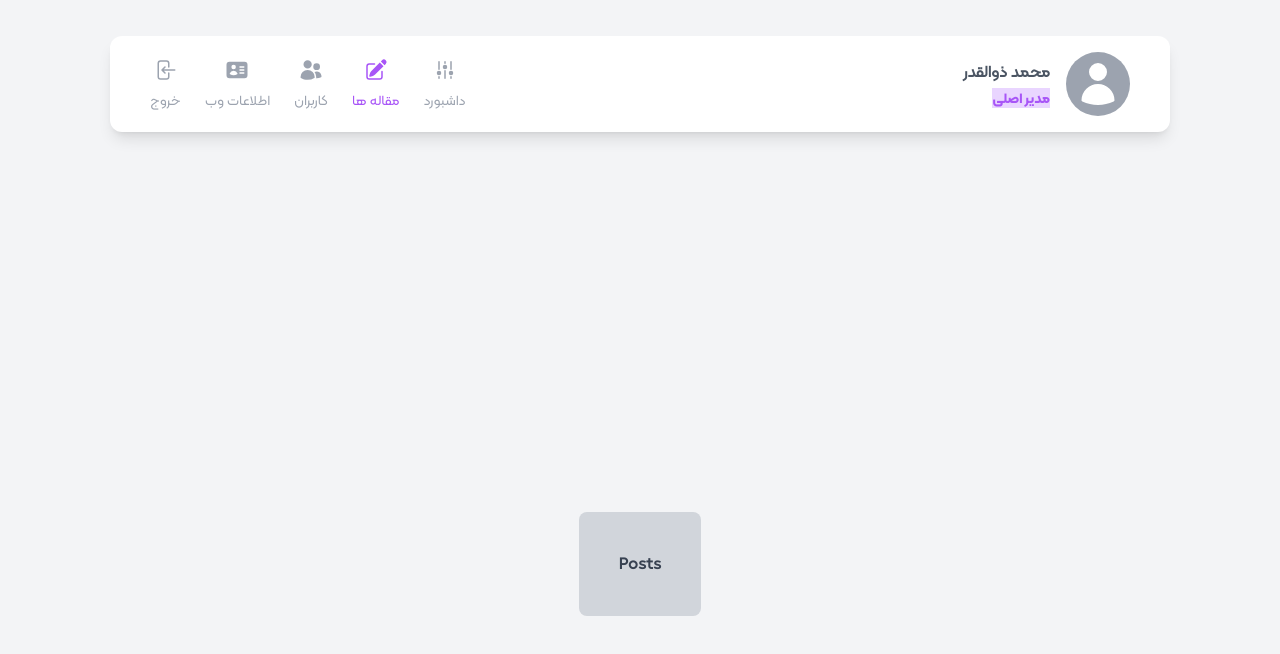
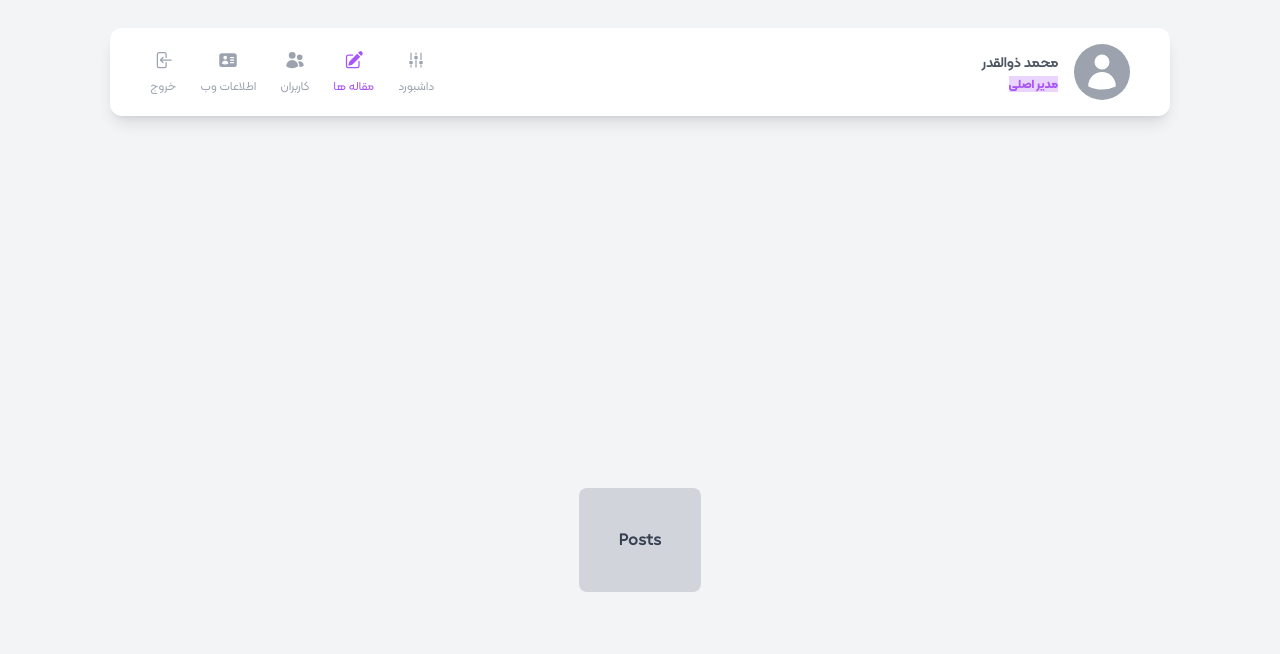
Before and after one commit to mohammad-zolghadr/admin-panel, a React (Create React App) app: page /admin/posts in a window 1280 px wide. Shown: the top 654 px of the page. Built offline with nearby package versions, Linux system fonts and the light colour scheme; the HTML template or start-up script is replaced by a standard one.

Commit message:
Navbar decrease size of fonts and icons

```diff
--- a/src/components/Admin/Navbar.js
+++ b/src/components/Admin/Navbar.js
@@ -25,7 +25,7 @@ const changeRoute = (routeUrl) => {
           viewBox="0 0 24 24"
           className={`${
             routeUrl === "dashboard" ? fillActiveClass : fillDeactiveClass
-          }  w-6`}
+          }  w-5`}
         >
           <path d="M6 12a.75.75 0 01-.75-.75v-7.5a.75.75 0 111.5 0v7.5A.75.75 0 016 12zM18 12a.75.75 0 01-.75-.75v-7.5a.75.75 0 011.5 0v7.5A.75.75 0 0118 12zM6.75 20.25v-1.5a.75.75 0 00-1.5 0v1.5a.75.75 0 001.5 0zM18.75 18.75v1.5a.75.75 0 01-1.5 0v-1.5a.75.75 0 011.5 0zM12.75 5.25v-1.5a.75.75 0 00-1.5 0v1.5a.75.75 0 001.5 0zM12 21a.75.75 0 01-.75-.75v-7.5a.75.75 0 011.5 0v7.5A.75.75 0 0112 21zM3.75 15a2.25 2.25 0 104.5 0 2.25 2.25 0 00-4.5 0zM12 11.25a2.25 2.25 0 110-4.5 2.25 2.25 0 010 4.5zM15.75 15a2.25 2.25 0 104.5 0 2.25 2.25 0 00-4.5 0z" />
         </svg>
@@ -48,7 +48,7 @@ const changeRoute = (routeUrl) => {
           viewBox="0 0 24 24"
           className={`${
             routeUrl === "posts" ? fillActiveClass : fillDeactiveClass
-          }  w-6`}
+          }  w-5`}
         >
           <path d="M21.731 2.269a2.625 2.625 0 00-3.712 0l-1.157 1.157 3.712 3.712 1.157-1.157a2.625 2.625 0 000-3.712zM19.513 8.199l-3.712-3.712-8.4 8.4a5.25 5.25 0 00-1.32 2.214l-.8 2.685a.75.75 0 00.933.933l2.685-.8a5.25 5.25 0 002.214-1.32l8.4-8.4z" />
           <path d="M5.25 5.25a3 3 0 00-3 3v10.5a3 3 0 003 3h10.5a3 3 0 003-3V13.5a.75.75 0 00-1.5 0v5.25a1.5 1.5 0 01-1.5 1.5H5.25a1.5 1.5 0 01-1.5-1.5V8.25a1.5 1.5 0 011.5-1.5h5.25a.75.75 0 000-1.5H5.25z" />
@@ -72,7 +72,7 @@ const changeRoute = (routeUrl) => {
           viewBox="0 0 24 24"
           className={`${
             routeUrl === "users" ? fillActiveClass : fillDeactiveClass
-          }  w-6`}
+          }  w-5`}
         >
           <path d="M4.5 6.375a4.125 4.125 0 118.25 0 4.125 4.125 0 01-8.25 0zM14.25 8.625a3.375 3.375 0 116.75 0 3.375 3.375 0 01-6.75 0zM1.5 19.125a7.125 7.125 0 0114.25 0v.003l-.001.119a.75.75 0 01-.363.63 13.067 13.067 0 01-6.761 1.873c-2.472 0-4.786-.684-6.76-1.873a.75.75 0 01-.364-.63l-.001-.122zM17.25 19.128l-.001.144a2.25 2.25 0 01-.233.96 10.088 10.088 0 005.06-1.01.75.75 0 00.42-.643 4.875 4.875 0 00-6.957-4.611 8.586 8.586 0 011.71 5.157v.003z" />
         </svg>
@@ -95,7 +95,7 @@ const changeRoute = (routeUrl) => {
           viewBox="0 0 24 24"
           className={`${
             routeUrl === "info" ? fillActiveClass : fillDeactiveClass
-          }  w-6`}
+          }  w-5`}
         >
           <path
             fillRule="evenodd"
@@ -117,10 +117,10 @@ const Navbar = () => {
 
   return (
     <div className="bg-gray-100 p-1">
-      <div className="fcenter py-4 px-4 gap-4 bg-white w-5/6 mx-auto my-8 rounded-xl shadow-lg">
+      <div className="fcenter py-4 px-4 gap-4 bg-white w-5/6 mx-auto my-6 rounded-xl shadow-lg">
         <div className="fbetween w-full px-6">
           <div className="fcenter gap-x-4 ">
-            <span className="fcenter w-16 h-16 p-2 bg-gray-400 rounded-full">
+            <span className="fcenter w-14 h-14 p-2 bg-gray-400 rounded-full">
               <svg
                 xmlns="http://www.w3.org/2000/svg"
                 viewBox="0 0 24 24"
@@ -134,7 +134,7 @@ const Navbar = () => {
               </svg>
             </span>
             <div className="fstart items-start flex-col  gap-y-1">
-              <p className="font-bold text-gray-600">{data.name}</p>
+              <p className="font-bold text-sm text-gray-600">{data.name}</p>
               <span className="inline-block mtag">
                 {data.rule === RULES.main ? "مدیر اصلی" : "بیننده"}
               </span>
@@ -148,7 +148,7 @@ const Navbar = () => {
                 <Link
                   key={e.url}
                   to={e.url}
-                  className="fcenter flex-col gap-y-2 mhover text-gray-400 font-nf text-sm"
+                  className="fcenter flex-col gap-y-2 mhover text-gray-400 font-nf text-xs"
                 >
                   {e.image}
                   {e.name}
@@ -158,12 +158,12 @@ const Navbar = () => {
 
             <Link
               to="/login"
-              className="fcenter flex-col gap-y-2 mhover text-gray-400 font-nf text-sm"
+              className="fcenter flex-col gap-y-2 mhover text-gray-400 font-nf text-xs"
             >
               <svg
                 xmlns="http://www.w3.org/2000/svg"
                 viewBox="0 0 24 24"
-                className="fill-gray-400 w-6"
+                className="fill-gray-400 w-5"
               >
                 <path
                   fillRule="evenodd"
--- a/src/index.css
+++ b/src/index.css
@@ -31,7 +31,7 @@
     @apply hover:opacity-50 duration-300;
   }
   .mtag {
-    @apply bg-purple-200 text-purple-500 font-bf text-sm;
+    @apply bg-purple-200 text-purple-500 font-bf text-xs;
   }
   .primary-btn {
     @apply bg-purple-600 text-base px-8 py-1 pb-2 rounded-lg text-white;
```
